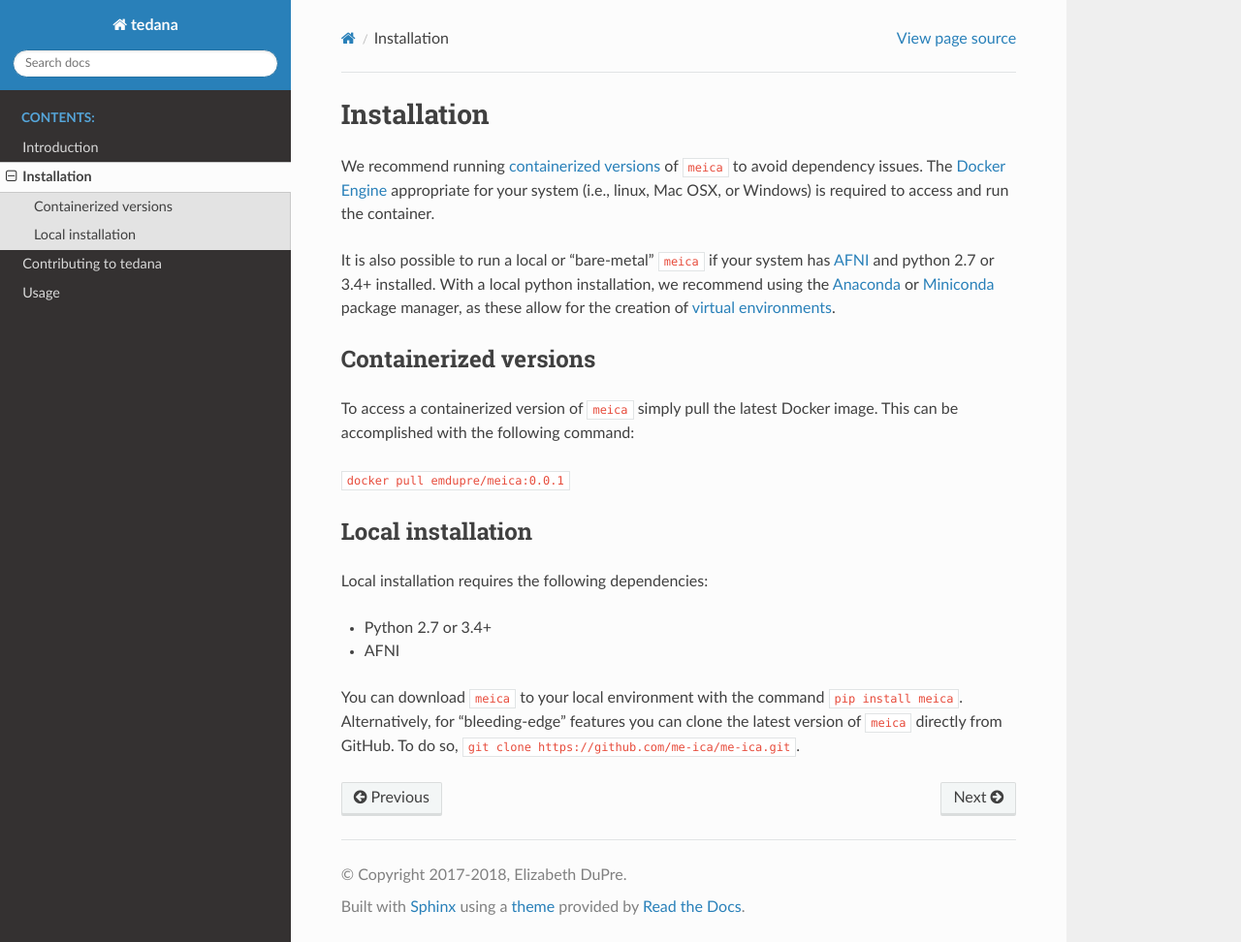
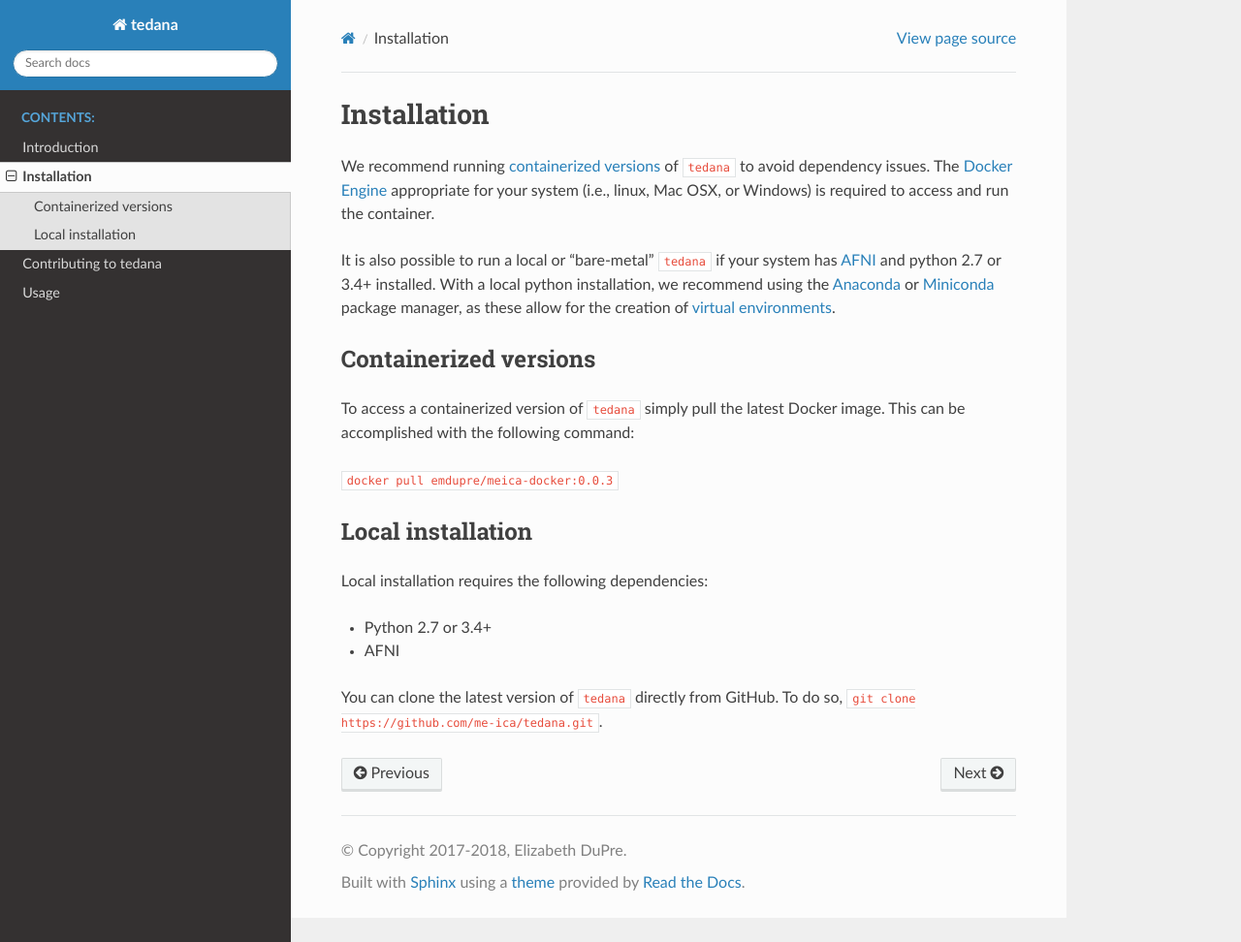
Before and after one commit to ME-ICA/tedana, a Sphinx documentation site: the page built from docs/installation.rst, in a window 1280 px wide and 972 px high. Shown: the whole window at 97% size. Built offline with Sphinx 7.4.7 and the Read the Docs theme 2.0.0, drawn with Linux system fonts in a browser that asks for light colours.

Commit message:
Remove meica references

```diff
--- a/docs/index.rst
+++ b/docs/index.rst
@@ -2,13 +2,13 @@
 
 
 tedana: TE Dependent Analysis
-==================================================
+=============================
 
 The ``tedana`` package is part of the ME-ICA pipeline, performing TE-dependent
 analysis of multi-echo functional magnetic resonance imaging (fMRI) data.
 
-.. image:: https://circleci.com/gh/emdupre/me-ica/tree/py3.svg?style=shield&circle-token=:circle-token
-   :target: https://circleci.com/gh/emdupre/me-ica/tree/py3
+.. image:: https://circleci.com/gh/ME-ICA/tedana.svg?style=svg
+    :target: https://circleci.com/gh/ME-ICA/tedana
 
 .. image:: http://img.shields.io/badge/License-LGPL%202.0-blue.svg
    :target: https://opensource.org/licenses/LGPL-2.1
--- a/docs/installation.rst
+++ b/docs/installation.rst
@@ -1,12 +1,12 @@
 Installation
 ============
 
-We recommend running `containerized versions`_ of ``meica`` to avoid dependency issues.
+We recommend running `containerized versions`_ of ``tedana`` to avoid dependency issues.
 The `Docker Engine`_ appropriate for your system (i.e., linux, Mac OSX, or Windows) is required to access and run the container.
 
 .. _Docker Engine: https://docs.docker.com/engine/installation/
 
-It is also possible to run a local or "bare-metal" ``meica`` if your system has `AFNI`_ and python 2.7 or 3.4+ installed.
+It is also possible to run a local or "bare-metal" ``tedana`` if your system has `AFNI`_ and python 2.7 or 3.4+ installed.
 With a local python installation, we recommend using the `Anaconda`_ or `Miniconda`_ package manager, as these allow for the creation of `virtual environments`_.
 
 .. _AFNI: https://afni.nimh.nih.gov/
@@ -17,10 +17,10 @@ With a local python installation, we recommend using the `Anaconda`_ or `Minicon
 Containerized versions
 ----------------------
 
-To access a containerized version of ``meica`` simply pull the latest Docker image.
+To access a containerized version of ``tedana`` simply pull the latest Docker image.
 This can be accomplished with the following command:
 
-``docker pull emdupre/meica:0.0.1``
+``docker pull emdupre/meica-docker:0.0.3``
 
 Local installation
 ------------------
@@ -30,6 +30,5 @@ Local installation requires the following dependencies:
 * Python 2.7 or 3.4+
 * AFNI
 
-You can download ``meica`` to your local environment with the command ``pip install meica``.
-Alternatively, for "bleeding-edge" features you can clone the latest version of ``meica`` directly from GitHub.
-To do so, ``git clone https://github.com/me-ica/me-ica.git``.
+You can clone the latest version of ``tedana`` directly from GitHub.
+To do so, ``git clone https://github.com/me-ica/tedana.git``.
--- a/docs/introduction.rst
+++ b/docs/introduction.rst
@@ -1,9 +1,8 @@
 Introduction
 ============
 
-``tedana`` works in the following steps:
-
-#. Computes PCA and ICA in conjunction with TE-dependence analysis
+``tedana`` works by defining components in a BOLD time course via PCA and ICA.
+These components for then analyzed for TE-dependence, as classified as BOLD or non-BOLD.
 
 Derivatives
 -----------
--- a/docs/usage.rst
+++ b/docs/usage.rst
@@ -15,6 +15,3 @@ Command line options
    :prog: tedana
    :nodefault:
    :nodefaultconst:
-
-.. tip:: FWHM smoothing is not recommended.
-   tSNR boost is provided by optimal combination of echoes.
```
